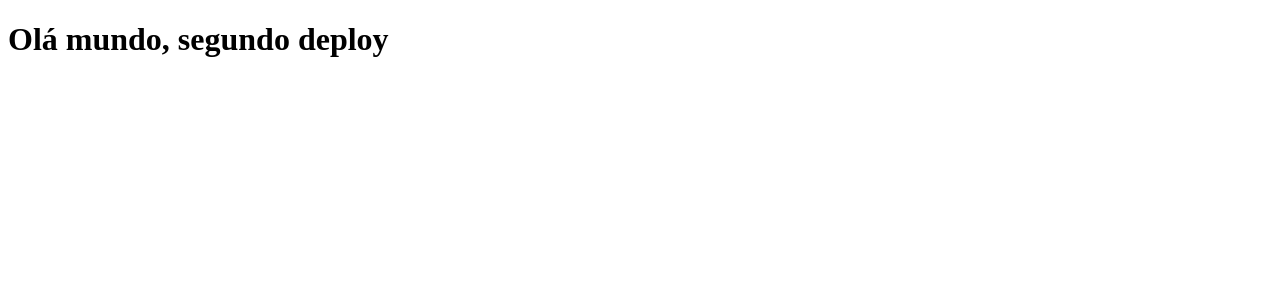
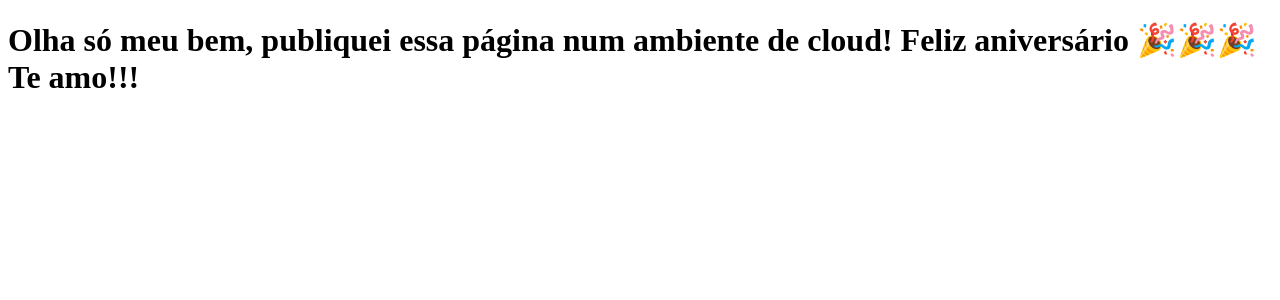
Before and after one commit to bmalves83/clone-tabnews, a Next.js app: page / in a window 1280 px wide. Shown: the top 300 px of the page. Built offline with nearby package versions, Linux system fonts and the light colour scheme.

Commit message:
Terceiro deploy de teste

```diff
--- a/pages/index.js
+++ b/pages/index.js
@@ -1,5 +1,5 @@
 function Home() {
-    return <h1>Olá mundo, segundo deploy</h1>
+    return <h1>Olha só meu bem, publiquei essa página num ambiente de cloud! Feliz aniversário 🎉🎉🎉 Te amo!!!</h1>
 }
 
 export default Home;
```
